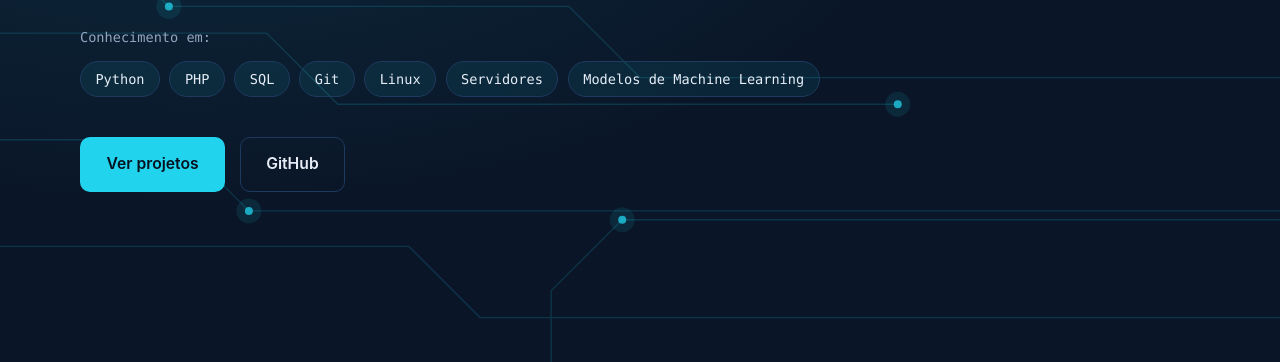
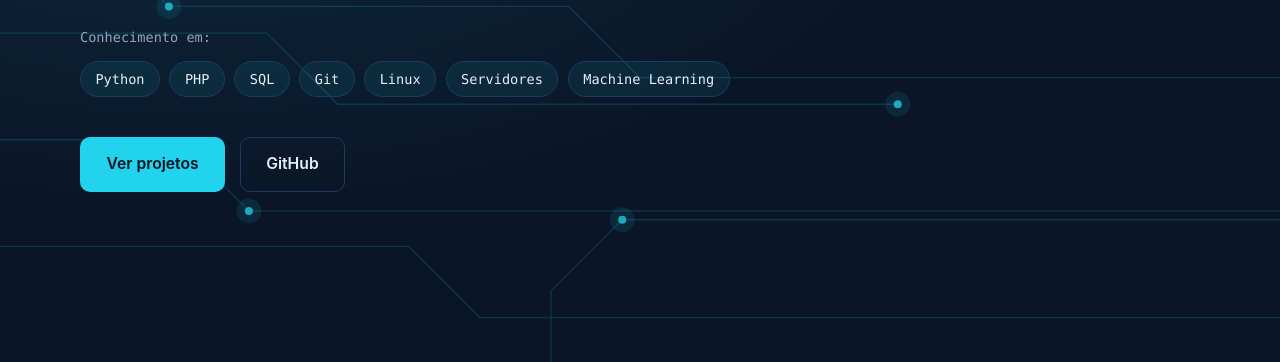
Before and after one commit to JussielsonGsilva/meu-portfolio, a plain HTML site: page index.html in a window 1280 px wide. Shown: the part 438-800 px from the top of the page. Drawn offline with Linux system fonts and the light colour scheme.

Commit message:
Hero: título 'Conhecimento em:' e tecnologias Servidores e Machine Learning

```diff
--- a/index.html
+++ b/index.html
@@ -67,7 +67,7 @@
                 <li>Git</li>
                 <li>Linux</li>
                 <li>Servidores</li>
-                <li>Modelos de Machine Learning</li>
+                <li>Machine Learning</li>
             </ul>
 
             <div class="hero-acoes">
```
